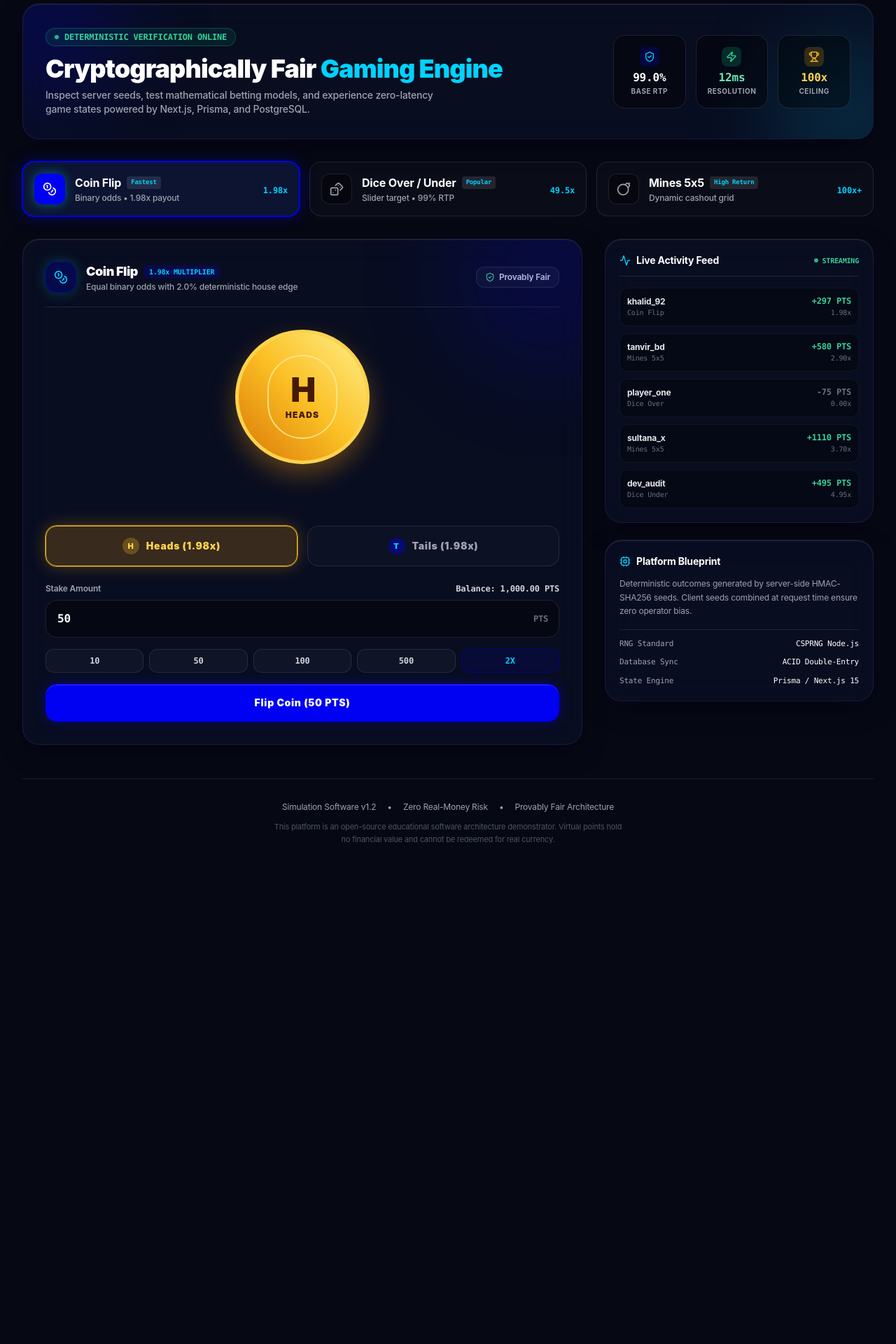
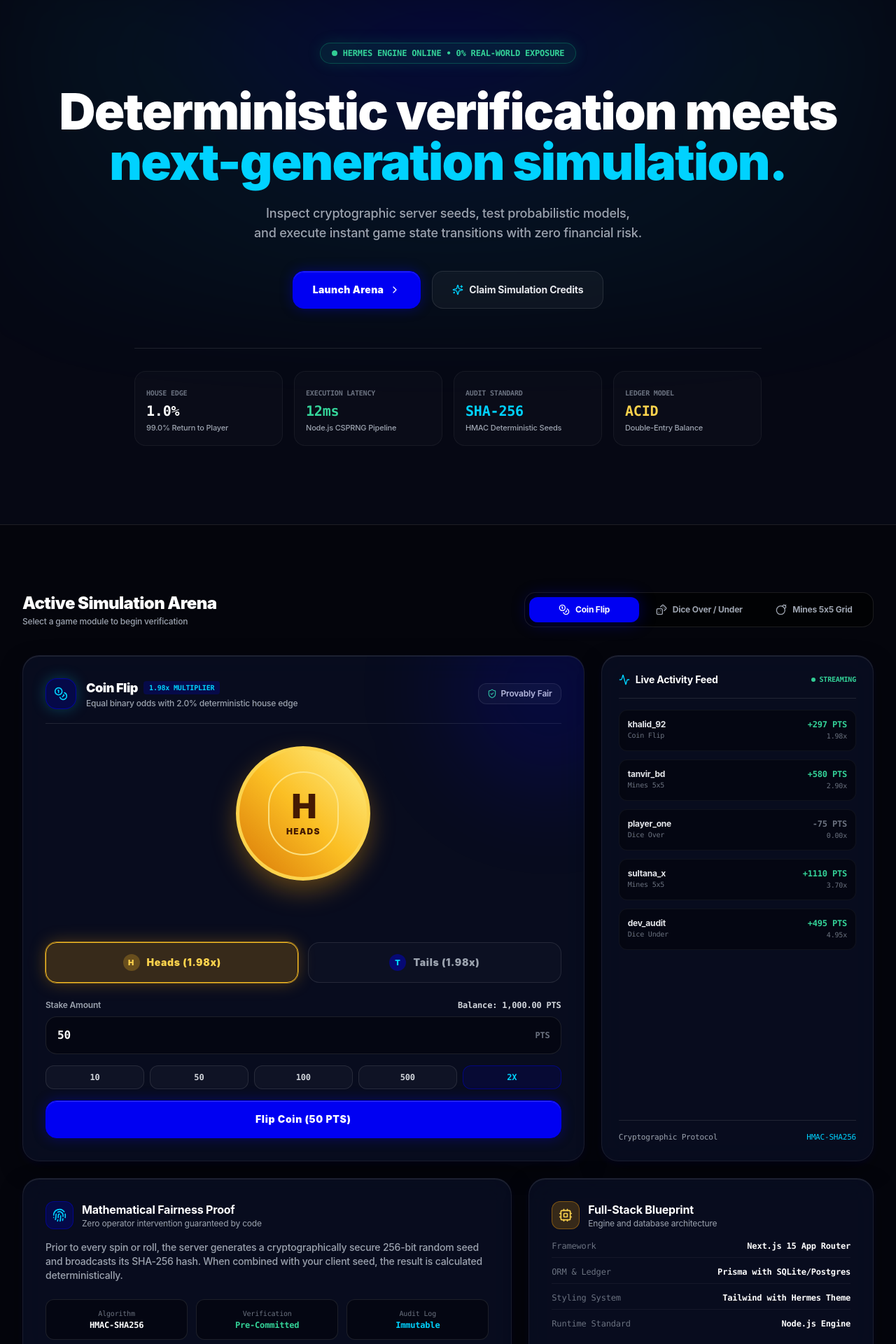
Before and after one commit to Sakib669/bet-demo, a Next.js app: page / in a window 1280 px wide. Shown: the part 100-2020 px from the top of the page at 70% size. Before the commit the page ends 1429 px from the top, so only its background shows below. Built offline with nearby package versions, Linux system fonts and the light colour scheme; no server answers; the database is empty.

Commit message:
feat: engineer Awwwards-grade layout with wide 2-line hero, gapless dense bento grid, and architectural audit blocks

```diff
--- a/app/page.tsx
+++ b/app/page.tsx
@@ -5,6 +5,7 @@ import { CoinFlip } from "@/components/games/CoinFlip";
 import { DiceRoll } from "@/components/games/DiceRoll";
 import { Mines } from "@/components/games/Mines";
 import { BottomNav } from "@/components/BottomNav";
+import { useWallet } from "@/lib/wallet-context";
 import {
   Coins,
   Dices,
@@ -15,91 +16,127 @@ import {
   Sparkles,
   Trophy,
   Cpu,
-  Lock,
+  ArrowUpRight,
+  ChevronRight,
+  Fingerprint,
 } from "lucide-react";
 
 export default function Home() {
   const [activeTab, setActiveTab] = useState<string>("coin-flip");
+  const { setIsTopUpOpen } = useWallet();
 
   const games = [
     {
       id: "coin-flip",
       title: "Coin Flip",
-      desc: "Binary odds • 1.98x payout",
+      desc: "Binary odds with 1.98x return",
       icon: Coins,
       multiplier: "1.98x",
-      badge: "Fastest",
+      tag: "Deterministic",
     },
     {
       id: "dice",
       title: "Dice Over / Under",
-      desc: "Slider target • 99% RTP",
+      desc: "Slider target with 99.0% RTP",
       icon: Dices,
-      multiplier: "49.5x",
-      badge: "Popular",
+      multiplier: "49.50x",
+      tag: "Configurable",
     },
     {
       id: "mines",
-      title: "Mines 5x5",
-      desc: "Dynamic cashout grid",
+      title: "Mines 5x5 Grid",
+      desc: "Step-by-step cashout matrix",
       icon: Bomb,
       multiplier: "100x+",
-      badge: "High Return",
+      tag: "Dynamic Risk",
     },
   ];
 
   return (
-    <div className="mx-auto max-w-7xl px-4 sm:px-6 lg:px-8 py-6 sm:py-10">
-      {/* Hero Command Banner */}
-      <div className="glass-surface relative mb-8 overflow-hidden rounded-3xl p-6 sm:p-8 backdrop-blur-2xl">
-        <div className="absolute -left-20 -top-20 h-56 w-56 rounded-full bg-[#0000F2]/20 blur-3xl pointer-events-none" />
-        <div className="absolute -right-20 -bottom-20 h-56 w-56 rounded-full bg-[#00D2FF]/15 blur-3xl pointer-events-none" />
+    <main className="w-full max-w-full overflow-x-hidden">
+      {/* SECTION 1: ATTENTION (HERO) */}
+      <section className="relative w-full pt-16 pb-20 md:pt-24 md:pb-28">
+        {/* Cinematic Radial Backwash */}
+        <div className="absolute left-1/2 top-0 h-[500px] w-full max-w-7xl -translate-x-1/2 bg-[radial-gradient(ellipse_at_top,_var(--tw-gradient-stops))] from-[#0000F2]/20 via-[#00D2FF]/5 to-transparent blur-3xl pointer-events-none" />
 
-        <div className="relative z-10 flex flex-col md:flex-row items-start md:items-center justify-between gap-6">
-          <div className="max-w-2xl">
-            <div className="inline-flex items-center gap-2 rounded-full border border-emerald-500/30 bg-emerald-500/10 px-3 py-1 text-xs font-mono font-bold text-emerald-400 mb-3">
-              <span className="h-1.5 w-1.5 rounded-full bg-emerald-400 animate-pulse" />
-              <span>DETERMINISTIC VERIFICATION ONLINE</span>
-            </div>
-            <h1 className="text-2xl sm:text-4xl font-black tracking-tight text-white text-balance">
-              Cryptographically Fair <span className="text-[#00D2FF]">Gaming Engine</span>
-            </h1>
-            <p className="mt-2 text-xs sm:text-sm text-gray-400 font-medium leading-relaxed max-w-xl">
-              Inspect server seeds, test mathematical betting models, and experience zero-latency game states powered by Next.js, Prisma, and PostgreSQL.
-            </p>
+        <div className="mx-auto max-w-7xl px-4 sm:px-6 lg:px-8 text-center relative z-10">
+          {/* Status Capsule */}
+          <div className="inline-flex items-center gap-2 rounded-full border border-emerald-500/30 bg-emerald-500/10 px-4 py-1.5 text-xs font-mono font-bold text-emerald-400 mb-8 shadow-[0_0_20px_rgba(16,185,129,0.15)]">
+            <span className="h-2 w-2 rounded-full bg-emerald-400 animate-pulse" />
+            <span>HERMES ENGINE ONLINE • 0% REAL-WORLD EXPOSURE</span>
           </div>
 
-          {/* Asymmetric Metrics Bar */}
-          <div className="grid grid-cols-3 gap-2.5 sm:gap-3.5 w-full md:w-auto">
-            <div className="rounded-2xl border border-white/10 bg-black/40 p-3.5 sm:p-4 text-center shadow-inner">
-              <div className="mx-auto mb-1 flex h-7 w-7 items-center justify-center rounded-lg bg-[#0000F2]/20 text-[#00D2FF]">
-                <ShieldCheck className="h-4 w-4" />
-              </div>
-              <p className="font-mono text-sm sm:text-base font-black text-white tabular-nums">99.0%</p>
-              <p className="text-[10px] text-gray-400 font-bold uppercase tracking-wider">Base RTP</p>
+          {/* 2-Line Ultra-Wide Headline */}
+          <div className="max-w-6xl mx-auto w-full">
+            <h1 className="text-3xl sm:text-5xl lg:text-7xl font-black tracking-tight text-white leading-[1.06] text-balance">
+              Deterministic verification meets <span className="text-[#00D2FF]">next-generation simulation.</span>
+            </h1>
           </div>
 
-            <div className="rounded-2xl border border-white/10 bg-black/40 p-3.5 sm:p-4 text-center shadow-inner">
-              <div className="mx-auto mb-1 flex h-7 w-7 items-center justify-center rounded-lg bg-emerald-500/20 text-emerald-400">
-                <Zap className="h-4 w-4" />
-              </div>
-              <p className="font-mono text-sm sm:text-base font-black text-emerald-300 tabular-nums">12ms</p>
-              <p className="text-[10px] text-gray-400 font-bold uppercase tracking-wider">Resolution</p>
+          {/* Subtitle */}
+          <p className="mt-6 text-sm sm:text-lg text-gray-400 font-medium max-w-2xl mx-auto leading-relaxed text-balance">
+            Inspect cryptographic server seeds, test probabilistic models, and execute instant game state transitions with zero financial risk.
+          </p>
+
+          {/* High-Contrast Action CTAs */}
+          <div className="mt-10 flex flex-wrap items-center justify-center gap-4">
+            <button
+              onClick={() => {
+                const el = document.getElementById("arena-stage");
+                el?.scrollIntoView({ behavior: "smooth" });
+              }}
+              className="btn-tactile flex items-center gap-2 rounded-2xl border border-[#0000F2] bg-[#0000F2] px-7 py-4 text-sm font-black tracking-wide text-white shadow-cobalt-glow active:scale-[0.985]"
+            >
+              <span>Launch Arena</span>
+              <ChevronRight className="h-4 w-4" />
+            </button>
+
+            <button
+              onClick={() => setIsTopUpOpen(true)}
+              className="flex items-center gap-2 rounded-2xl border border-white/10 bg-white/[0.04] px-7 py-4 text-sm font-bold text-gray-200 transition-all hover:bg-white/[0.08] hover:text-white active:scale-[0.985]"
+            >
+              <Sparkles className="h-4 w-4 text-[#00D2FF]" />
+              <span>Claim Simulation Credits</span>
+            </button>
           </div>
 
-            <div className="rounded-2xl border border-white/10 bg-black/40 p-3.5 sm:p-4 text-center shadow-inner">
-              <div className="mx-auto mb-1 flex h-7 w-7 items-center justify-center rounded-lg bg-amber-500/20 text-amber-400">
-                <Trophy className="h-4 w-4" />
+          {/* Streaming Audit Bar */}
+          <div className="mt-14 pt-8 border-t border-white/10 grid grid-cols-2 sm:grid-cols-4 gap-4 max-w-4xl mx-auto text-left">
+            <div className="rounded-2xl border border-white/5 bg-white/[0.02] p-4">
+              <span className="text-[10px] uppercase font-bold text-gray-500 font-mono">House Edge</span>
+              <p className="font-mono text-xl font-black text-white tabular-nums mt-0.5">1.0%</p>
+              <p className="text-[11px] text-gray-400 font-medium mt-0.5">99.0% Return to Player</p>
             </div>
-              <p className="font-mono text-sm sm:text-base font-black text-amber-300 tabular-nums">100x</p>
-              <p className="text-[10px] text-gray-400 font-bold uppercase tracking-wider">Ceiling</p>
+            <div className="rounded-2xl border border-white/5 bg-white/[0.02] p-4">
+              <span className="text-[10px] uppercase font-bold text-gray-500 font-mono">Execution Latency</span>
+              <p className="font-mono text-xl font-black text-emerald-400 tabular-nums mt-0.5">12ms</p>
+              <p className="text-[11px] text-gray-400 font-medium mt-0.5">Node.js CSPRNG Pipeline</p>
+            </div>
+            <div className="rounded-2xl border border-white/5 bg-white/[0.02] p-4">
+              <span className="text-[10px] uppercase font-bold text-gray-500 font-mono">Audit Standard</span>
+              <p className="font-mono text-xl font-black text-[#00D2FF] tabular-nums mt-0.5">SHA-256</p>
+              <p className="text-[11px] text-gray-400 font-medium mt-0.5">HMAC Deterministic Seeds</p>
+            </div>
+            <div className="rounded-2xl border border-white/5 bg-white/[0.02] p-4">
+              <span className="text-[10px] uppercase font-bold text-gray-500 font-mono">Ledger Model</span>
+              <p className="font-mono text-xl font-black text-amber-300 tabular-nums mt-0.5">ACID</p>
+              <p className="text-[11px] text-gray-400 font-medium mt-0.5">Double-Entry Balance</p>
             </div>
           </div>
         </div>
+      </section>
+
+      {/* SECTION 2: INTEREST & INTERACTION (ARENA STAGE & BENTO GRID) */}
+      <section id="arena-stage" className="w-full py-16 md:py-24 border-t border-white/10 bg-black/40">
+        <div className="mx-auto max-w-7xl px-4 sm:px-6 lg:px-8">
+          {/* Segmented Game Navigation */}
+          <div className="mb-10 flex flex-col sm:flex-row items-start sm:items-center justify-between gap-4">
+            <div>
+              <h2 className="text-xl sm:text-2xl font-black text-white tracking-tight">Active Simulation Arena</h2>
+              <p className="text-xs text-gray-400 font-medium mt-0.5">Select a game module to begin verification</p>
             </div>
 
-      {/* Segmented Game Selection Controls */}
-      <div className="mb-8 grid grid-cols-1 gap-3.5 sm:grid-cols-3">
+            <div className="grid grid-cols-3 gap-2 w-full sm:w-auto p-1.5 rounded-2xl bg-black/60 border border-white/10">
               {games.map((g) => {
                 const Icon = g.icon;
                 const isActive = activeTab === g.id;
@@ -107,56 +144,35 @@ export default function Home() {
                   <button
                     key={g.id}
                     onClick={() => setActiveTab(g.id)}
-              className={`relative flex items-center justify-between rounded-2xl p-4 text-left transition-all duration-200 ${
+                    className={`flex items-center justify-center gap-2 rounded-xl px-4 py-2.5 text-xs font-bold transition-all duration-200 ${
                       isActive
-                  ? "border border-[#0000F2] bg-[#0C1432] shadow-[0_0_25px_rgba(0,0,242,0.35)] ring-1 ring-[#0000F2]"
-                  : "border border-white/10 bg-white/[0.02] hover:border-white/20 hover:bg-white/[0.04] active:scale-98"
+                        ? "bg-[#0000F2] text-white shadow-cobalt-glow"
+                        : "text-gray-400 hover:text-white hover:bg-white/5"
                     }`}
                   >
-              <div className="flex items-center gap-3.5">
-                <div
-                  className={`flex h-11 w-11 items-center justify-center rounded-xl transition-all ${
-                    isActive
-                      ? "bg-[#0000F2] text-white shadow-[0_0_15px_rgba(0,210,255,0.4)]"
-                      : "bg-black/40 text-gray-400 border border-white/10"
-                  }`}
-                >
-                  <Icon className="h-5 w-5" />
-                </div>
-                <div>
-                  <div className="flex items-center gap-2">
-                    <span className="font-bold text-white text-sm sm:text-base">{g.title}</span>
-                    <span className="rounded bg-white/10 px-1.5 py-0.5 text-[9px] font-mono font-bold text-[#00D2FF]">
-                      {g.badge}
-                    </span>
-                  </div>
-                  <p className="text-xs text-gray-400 font-medium mt-0.5">{g.desc}</p>
-                </div>
-              </div>
-
-              <div className="text-right hidden sm:block">
-                <span className="font-mono text-xs font-black text-[#00D2FF] tabular-nums">{g.multiplier}</span>
-              </div>
+                    <Icon className="h-4 w-4" />
+                    <span>{g.title}</span>
                   </button>
                 );
               })}
             </div>
+          </div>
 
-      {/* Main Game Arena Stage */}
-      <div className="grid grid-cols-1 lg:grid-cols-3 gap-8 mb-12">
-        {/* Active Game Stage (2 Columns on Desktop) */}
-        <div className="lg:col-span-2">
+          {/* Gapless Interlocking Bento Grid */}
+          <div className="grid grid-cols-12 grid-flow-dense gap-6">
+            {/* Active Game Stage: col-span-12 lg:col-span-8 */}
+            <div className="col-span-12 lg:col-span-8">
               {activeTab === "coin-flip" && <CoinFlip />}
               {activeTab === "dice" && <DiceRoll />}
               {activeTab === "mines" && <Mines />}
               {activeTab === "lobby" && <CoinFlip />}
             </div>
 
-        {/* Sidebar: Platform Feed & Cryptographic Specification */}
-        <div className="space-y-6">
-          {/* Live Recent Simulation Hits */}
-          <div className="glass-surface rounded-3xl p-5 shadow-xl">
-            <div className="mb-4 flex items-center justify-between border-b border-white/10 pb-3">
+            {/* Live Streaming Activity Feed: col-span-12 lg:col-span-4 */}
+            <div className="col-span-12 lg:col-span-4 flex flex-col">
+              <div className="glass-surface rounded-3xl p-6 shadow-xl flex-1 flex flex-col justify-between">
+                <div>
+                  <div className="flex items-center justify-between border-b border-white/10 pb-4 mb-4">
                     <div className="flex items-center gap-2">
                       <Activity className="h-4 w-4 text-[#00D2FF]" />
                       <h3 className="text-sm font-bold text-white">Live Activity Feed</h3>
@@ -167,7 +183,7 @@ export default function Home() {
                     </span>
                   </div>
 
-            <div className="space-y-2.5">
+                  <div className="space-y-3">
                     {[
                       { game: "Coin Flip", user: "khalid_92", bet: 150, win: 297, mult: "1.98x", won: true },
                       { game: "Mines 5x5", user: "tanvir_bd", bet: 200, win: 580, mult: "2.90x", won: true },
@@ -177,7 +193,7 @@ export default function Home() {
                     ].map((round, i) => (
                       <div
                         key={i}
-                  className="flex items-center justify-between rounded-xl border border-white/5 bg-black/30 p-2.5 text-xs transition-colors hover:border-white/15"
+                        className="flex items-center justify-between rounded-xl border border-white/5 bg-black/40 p-3 text-xs transition-colors hover:border-white/15"
                       >
                         <div>
                           <span className="font-bold text-gray-200">{round.user}</span>
@@ -198,49 +214,95 @@ export default function Home() {
                   </div>
                 </div>
 
-          {/* Engine Specs Box */}
-          <div className="glass-surface rounded-3xl p-5 shadow-xl">
-            <div className="flex items-center gap-2 mb-3">
-              <Cpu className="h-4 w-4 text-[#00D2FF]" />
-              <h3 className="text-sm font-bold text-white">Platform Blueprint</h3>
+                <div className="mt-6 pt-4 border-t border-white/10 flex items-center justify-between text-[11px] font-mono text-gray-400">
+                  <span>Cryptographic Protocol</span>
+                  <span className="text-[#00D2FF]">HMAC-SHA256</span>
                 </div>
-            <p className="text-xs text-gray-400 leading-relaxed mb-4">
-              Deterministic outcomes generated by server-side HMAC-SHA256 seeds. Client seeds combined at request time ensure zero operator bias.
+              </div>
+            </div>
+
+            {/* Row 2 Bento Card 1: Provably Fair Architecture (col-span-12 lg:col-span-7) */}
+            <div className="col-span-12 lg:col-span-7 glass-surface rounded-3xl p-6 sm:p-8">
+              <div className="flex items-center gap-3 mb-4">
+                <div className="flex h-10 w-10 items-center justify-center rounded-xl bg-[#0000F2]/20 text-[#00D2FF] border border-[#0000F2]/40">
+                  <Fingerprint className="h-5 w-5" />
+                </div>
+                <div>
+                  <h3 className="text-base font-bold text-white">Mathematical Fairness Proof</h3>
+                  <p className="text-xs text-gray-400">Zero operator intervention guaranteed by code</p>
+                </div>
+              </div>
+              <p className="text-xs sm:text-sm text-gray-400 leading-relaxed font-medium">
+                Prior to every spin or roll, the server generates a cryptographically secure 256-bit random seed and broadcasts its SHA-256 hash. When combined with your client seed, the result is calculated deterministically.
               </p>
-            <div className="space-y-2.5 border-t border-white/10 pt-3 text-[11px] text-gray-400 font-mono">
-              <div className="flex justify-between">
-                <span>RNG Standard</span>
-                <span className="text-white">CSPRNG Node.js</span>
+              <div className="mt-6 grid grid-cols-3 gap-3 font-mono text-xs">
+                <div className="rounded-xl border border-white/10 bg-black/40 p-3 text-center">
+                  <span className="text-gray-500 block text-[10px]">Algorithm</span>
+                  <span className="text-white font-bold">HMAC-SHA256</span>
+                </div>
+                <div className="rounded-xl border border-white/10 bg-black/40 p-3 text-center">
+                  <span className="text-gray-500 block text-[10px]">Verification</span>
+                  <span className="text-emerald-400 font-bold">Pre-Committed</span>
+                </div>
+                <div className="rounded-xl border border-white/10 bg-black/40 p-3 text-center">
+                  <span className="text-gray-500 block text-[10px]">Audit Log</span>
+                  <span className="text-[#00D2FF] font-bold">Immutable</span>
+                </div>
+              </div>
+            </div>
+
+            {/* Row 2 Bento Card 2: Engine Blueprint (col-span-12 lg:col-span-5) */}
+            <div className="col-span-12 lg:col-span-5 glass-surface rounded-3xl p-6 sm:p-8">
+              <div className="flex items-center gap-3 mb-4">
+                <div className="flex h-10 w-10 items-center justify-center rounded-xl bg-amber-500/20 text-amber-300 border border-amber-500/40">
+                  <Cpu className="h-5 w-5" />
+                </div>
+                <div>
+                  <h3 className="text-base font-bold text-white">Full-Stack Blueprint</h3>
+                  <p className="text-xs text-gray-400">Engine and database architecture</p>
+                </div>
+              </div>
+              <div className="space-y-3 text-xs font-mono text-gray-300">
+                <div className="flex justify-between border-b border-white/5 pb-2">
+                  <span className="text-gray-500">Framework</span>
+                  <span className="text-white font-bold">Next.js 15 App Router</span>
+                </div>
+                <div className="flex justify-between border-b border-white/5 pb-2">
+                  <span className="text-gray-500">ORM & Ledger</span>
+                  <span className="text-white font-bold">Prisma with SQLite/Postgres</span>
+                </div>
+                <div className="flex justify-between border-b border-white/5 pb-2">
+                  <span className="text-gray-500">Styling System</span>
+                  <span className="text-white font-bold">Tailwind with Hermes Theme</span>
                 </div>
                 <div className="flex justify-between">
-                <span>Database Sync</span>
-                <span className="text-white">ACID Double-Entry</span>
-              </div>
-              <div className="flex justify-between">
-                <span>State Engine</span>
-                <span className="text-white">Prisma / Next.js 15</span>
+                  <span className="text-gray-500">Runtime Standard</span>
+                  <span className="text-white font-bold">Node.js Engine</span>
                 </div>
               </div>
             </div>
           </div>
         </div>
+      </section>
 
-      {/* Minimalist Editorial Footer */}
-      <footer className="border-t border-white/10 pt-8 pb-12 text-center text-xs text-gray-500">
-        <div className="flex flex-wrap items-center justify-center gap-4 text-gray-400 mb-3">
-          <span>Simulation Software v1.2</span>
+      {/* SECTION 3: ACTION & COMPLIANCE FOOTER */}
+      <footer className="w-full border-t border-white/10 py-16 bg-[#060814] text-center text-xs text-gray-500">
+        <div className="mx-auto max-w-7xl px-4 sm:px-6 lg:px-8">
+          <div className="flex flex-wrap items-center justify-center gap-6 text-gray-400 mb-4 font-medium">
+            <span>Hermes Simulation Framework</span>
             <span>•</span>
-          <span>Zero Real-Money Risk</span>
+            <span>Educational Software Architecture</span>
             <span>•</span>
-          <span>Provably Fair Architecture</span>
+            <span>Zero Monetary Transaction Rails</span>
           </div>
-        <p className="text-[11px] text-gray-600 max-w-lg mx-auto leading-relaxed">
-          This platform is an open-source educational software architecture demonstrator. Virtual points hold no financial value and cannot be redeemed for real currency.
+          <p className="text-[11px] text-gray-600 max-w-xl mx-auto leading-relaxed">
+            This platform is an open-source software demonstration illustrating provably fair cryptographic RNG design and double-entry transaction ledgers. All currency points are virtual simulation tokens with zero real-world value.
           </p>
+        </div>
       </footer>
 
       {/* Mobile Bottom Thumb Navigation */}
       <BottomNav activeTab={activeTab} setActiveTab={setActiveTab} />
-    </div>
+    </main>
   );
 }
```
Lines whose indentation alone changed are shown as unchanged.
